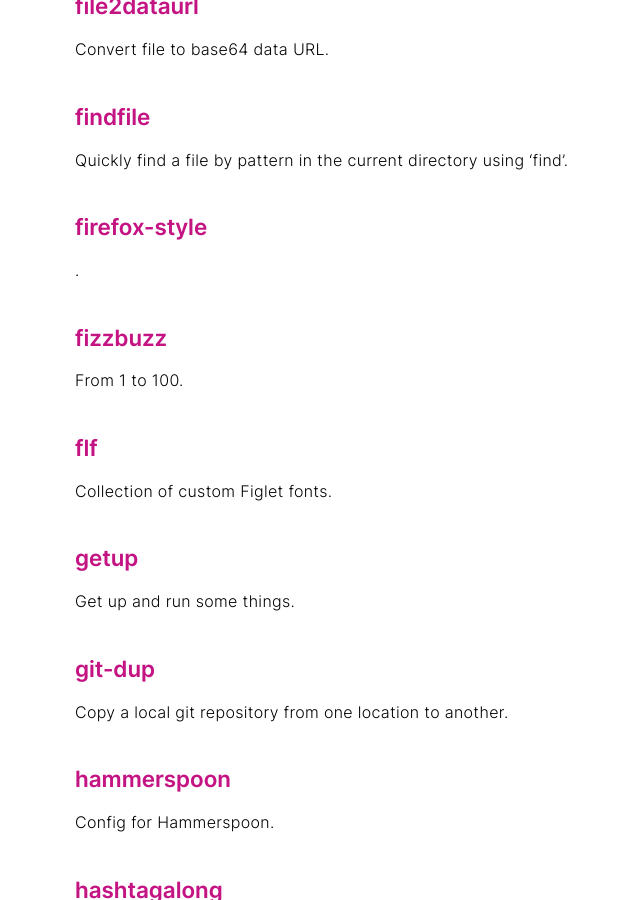
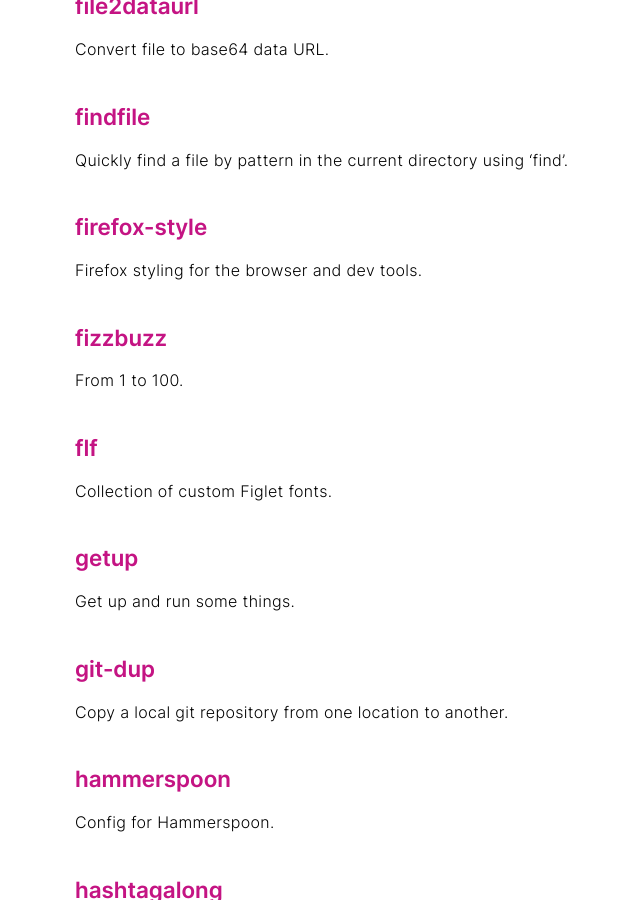
Before and after one commit to remino/remino.github.io, a Jekyll site: the page built from index.md, in a window 1280 px wide and 900 px high, scrolled down 1136 px. Shown: the whole window, without its empty margins (285-925 px from the left). Built offline with Jekyll 4.4.1, drawn with Linux system fonts in a browser that asks for light colours.

Commit message:
Add description for firefox-style

```diff
--- a/_data/repos.json
+++ b/_data/repos.json
@@ -54,7 +54,7 @@
 		"url": "https://github.com/remino/findfile"
 	},
 	{
-		"description": "",
+		"description": "Firefox styling for the browser and dev tools",
 		"homepageUrl": "",
 		"name": "firefox-style",
 		"url": "https://github.com/remino/firefox-style"
```
